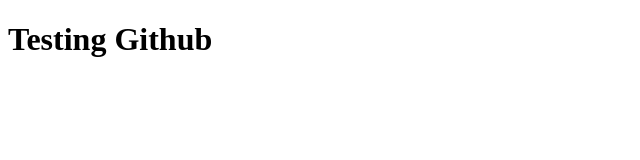
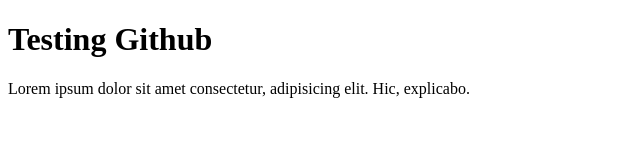
Before and after one commit to Ahlarn/webb-project, a plain HTML site: page index.html in a window 1280 px wide. Shown: the whole page, without its empty margins (0-640 px from the left). Drawn offline with Linux system fonts and the light colour scheme.

Commit message:
add a paragraph i index file

```diff
--- a/index.html
+++ b/index.html
@@ -8,5 +8,6 @@
 </head>
 <body>
     <h1>Testing Github</h1>
+    <p>Lorem ipsum dolor sit amet consectetur, adipisicing elit. Hic, explicabo.</p>
 </body>
 </html>
```
